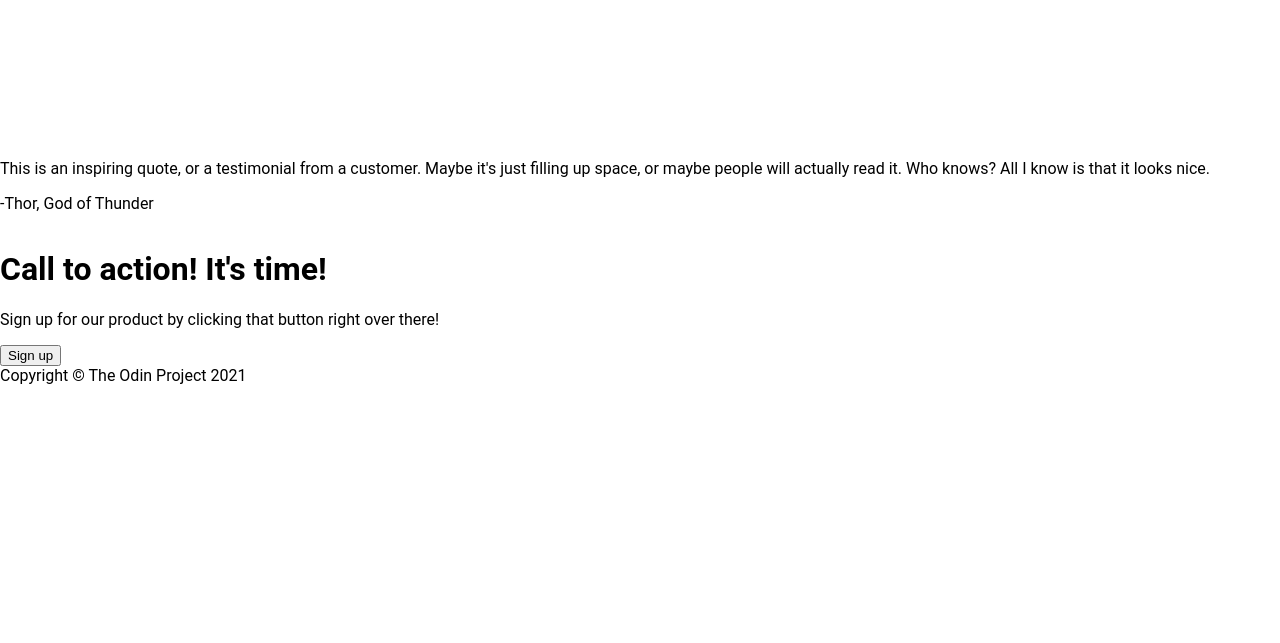
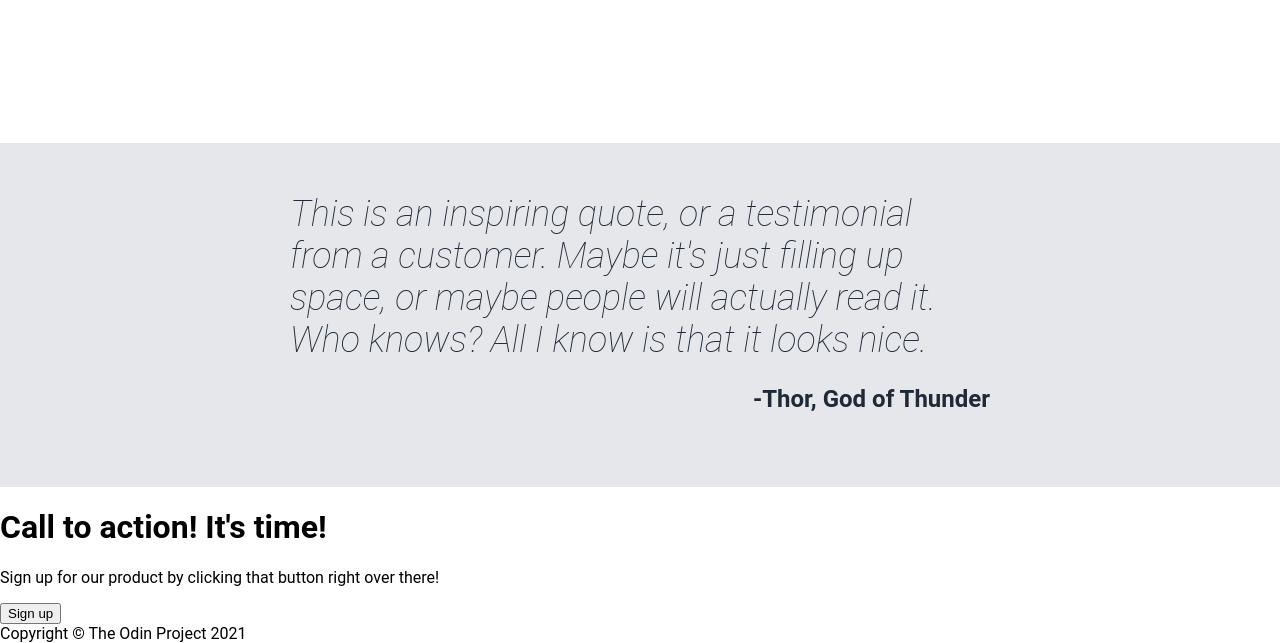
Before and after one commit to kschabas/landing-page, a plain HTML site: page index.html in a window 1280 px wide. Shown: the part 709-1352 px from the top of the page. Before the commit the page ends 1094 px from the top, so only its background shows below. Drawn offline with Linux system fonts and the light colour scheme.

Commit message:
Format quote section

```diff
--- a/index.html
+++ b/index.html
@@ -46,10 +46,12 @@
     </div>
    </div>
    <div class="quote">
-    <p class="quote-text">This is an inspiring quote, or a testimonial from a customer. Maybe it's just filling up
-        space, or maybe people will actually read it. Who knows? All I know is that it looks nice.
-    </p>
-    <p class="quote-attribution">-Thor, God of Thunder</p>
+    <div class="quote-block">
+        <p class="quote-text">This is an inspiring quote, or a testimonial from a customer. Maybe it's just filling up
+            space, or maybe people will actually read it. Who knows? All I know is that it looks nice.
+        </p>
+        <p class="quote-attribution">-Thor, God of Thunder</p>
+    </div>
    </div>
    <div class="call-to-action">
     <div class="call-to-action-block">
--- a/styles.css
+++ b/styles.css
@@ -99,3 +99,29 @@ body {
     padding: 15px;
     border-radius: 25px;
 }
+
+.quote {
+     background-color: #E5E7EB;
+     display: flex;
+     justify-content: center;
+}
+
+.quote-block {
+    margin: auto;
+    color:#1F2937;
+    flex: 0 1 700px;
+    padding: 50px;
+}
+
+.quote-text {
+    font-size: 36px;
+    font-weight: 100;
+    font-style: italic;
+    margin: 0px;
+}
+
+.quote-attribution {
+    text-align: right;
+    font-weight: bold;
+    font-size: 24px;
+}
```
